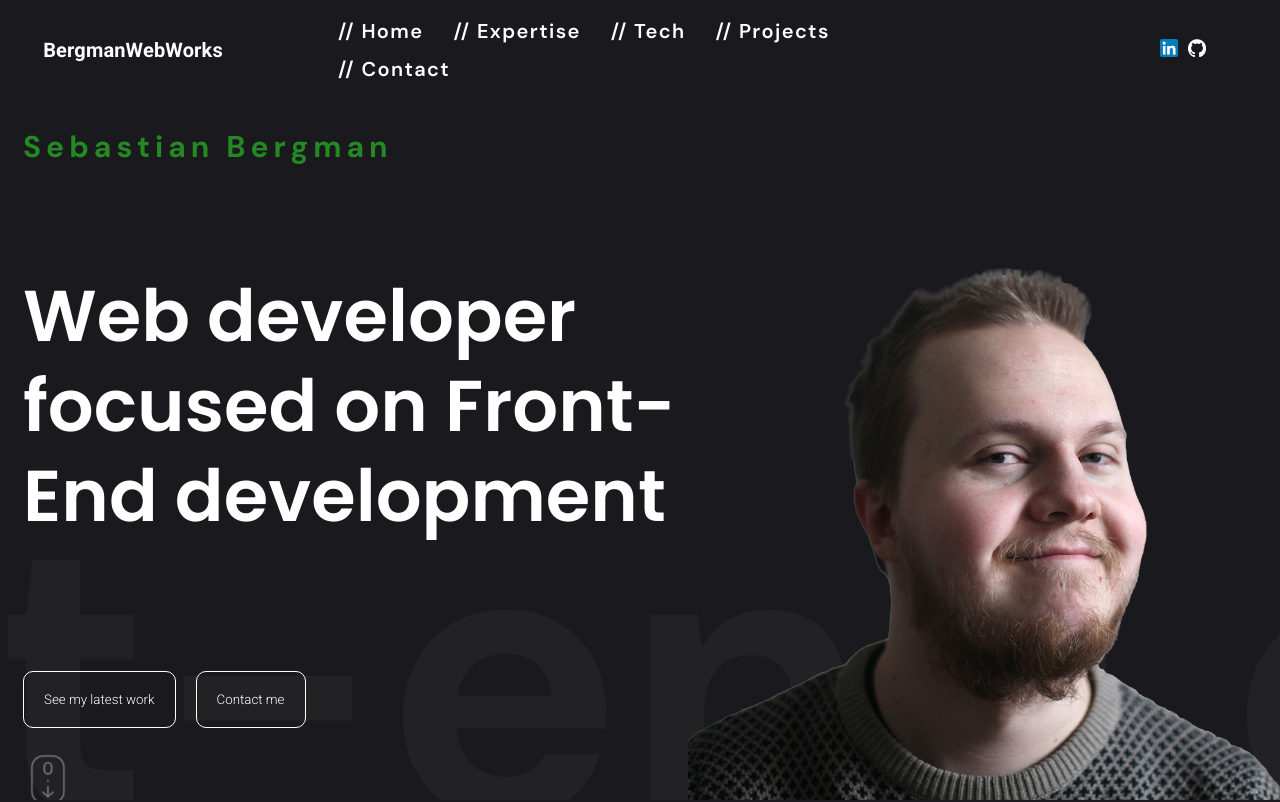
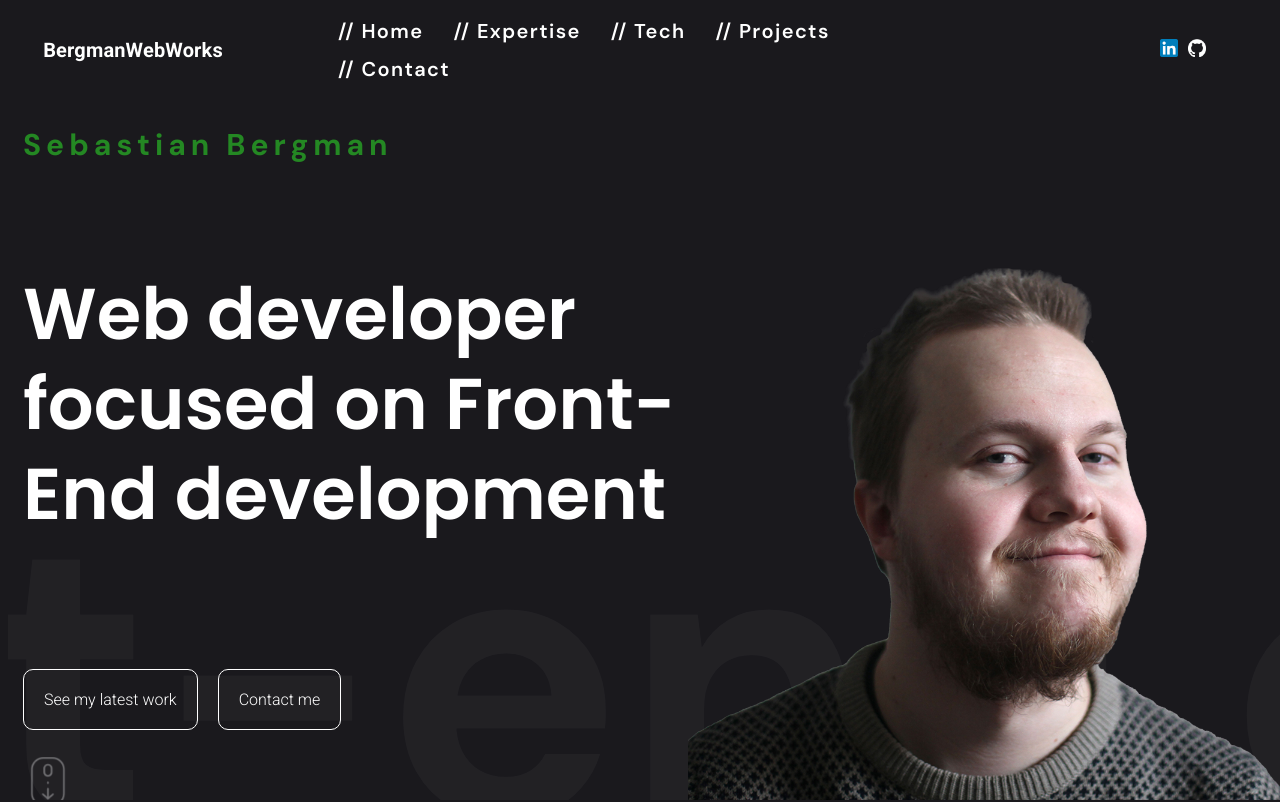
Before and after one commit to SebuBergman/Portfolio_WebApp, a React (Vite) app: page / in a window 1280 px wide. Shown: the top 802 px of the page. Built offline with nearby package versions, Linux system fonts and the light colour scheme.

Commit message:
inputs, buttons etc now inherit font

```diff
--- a/src/styles/Global.js
+++ b/src/styles/Global.js
@@ -39,6 +39,14 @@ export const GlobalStyles = styled.createGlobalStyle`
     text-decoration: inherit;
   }
 
+  /* Inherit fonts for inputs and buttons */
+  input,
+  button,
+  textarea,
+  select {
+    font: inherit;
+  }
+
   /* Remove all animations, transitions and smooth scroll for people that prefer not to see them */
   @media (prefers-reduced-motion: reduce) {
     html:focus-within {
```
